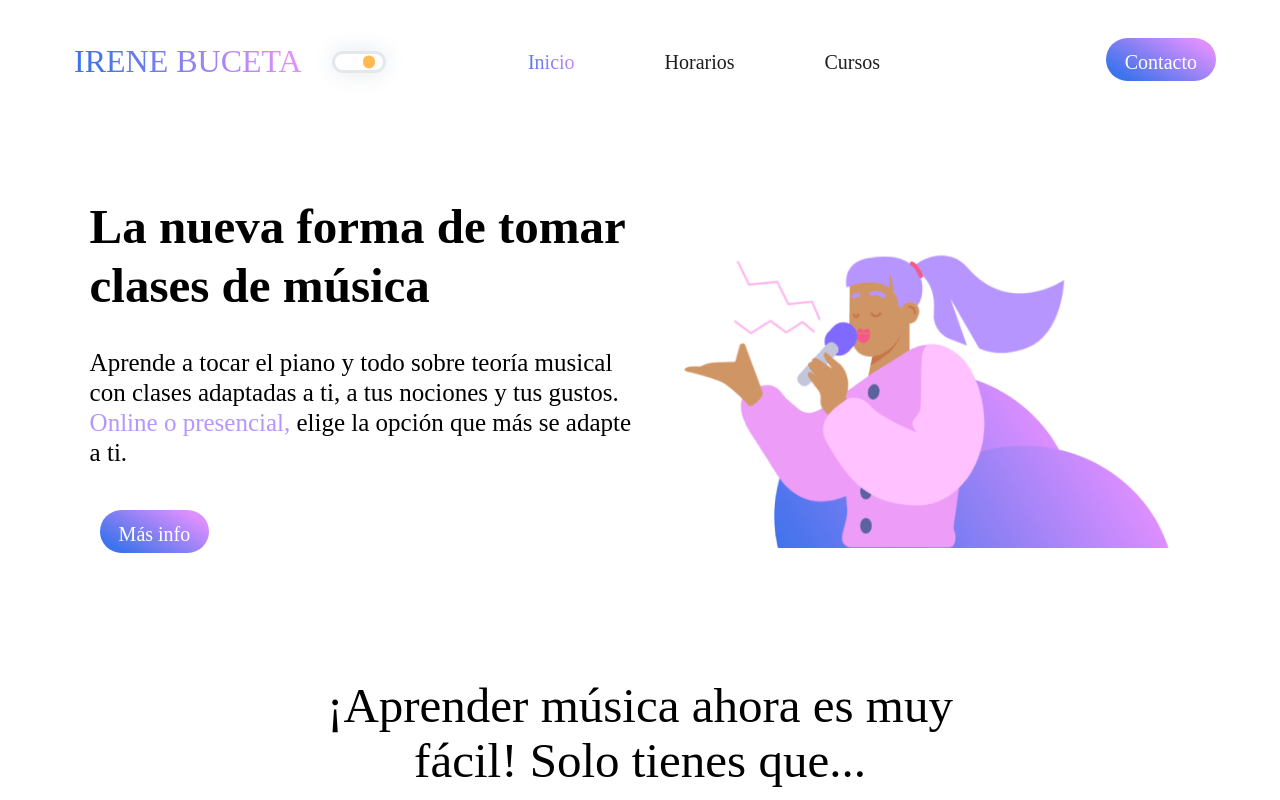
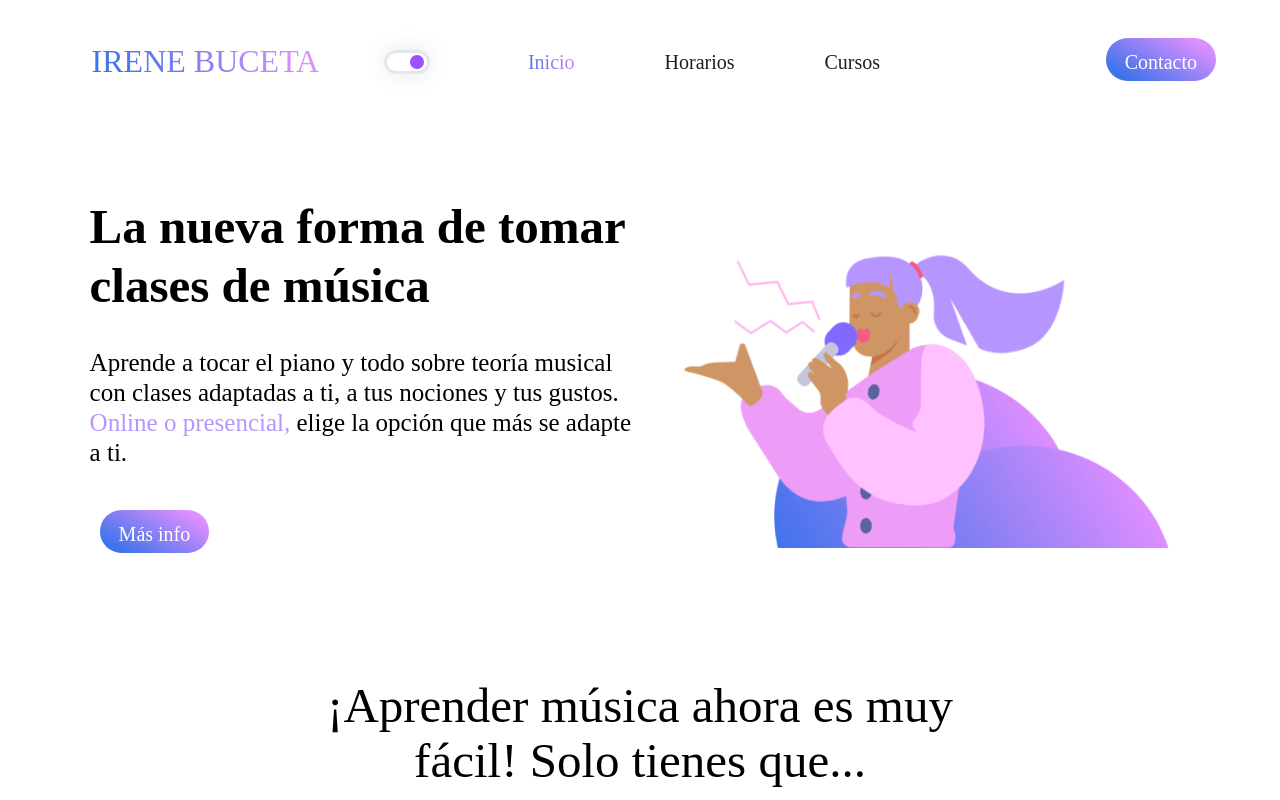
Before and after one commit to ireneBuz/clases, a Vue app: page / in a window 1280 px wide. Shown: the top 800 px of the page. Built offline with nearby package versions, Linux system fonts and the light colour scheme; some icons are missing; a web font is replaced by a local one.

Commit message:
light theme

```diff
--- a/src/components/ContactForm.vue
+++ b/src/components/ContactForm.vue
@@ -31,17 +31,20 @@ const submitForm = async () => {
 
 </script>
 <template>
+    <div :class="{ 'dark-mode': isDarkMode }">
         <div class="contact-title">
             <h3 data-text="Contacto">Contacto</h3>
 
-        <p v-if="!submittedForm">Llámame al <a href="tel:654140710">654 14 07 10</a> ó completa la información para ponerte
+            <p v-if="!submittedForm">Llámame al <a href="tel:654140710">654 14 07 10</a> ó completa la información para
+                ponerte
                 en contacto</p>
         </div>
         <form v-if="!submittedForm" @submit.prevent="submitForm" class="form-group">
             <div class="contact-name">
                 <h4>Nombre*</h4>
                 <label>
-                <input v-model="formData.name" type="text" name="name" class="form-style" placeholder="Introduce tu nombre">
+                    <input v-model="formData.name" type="text" name="name" class="form-style"
+                        placeholder="Introduce tu nombre">
                 </label>
             </div>
 
@@ -56,7 +59,8 @@ const submitForm = async () => {
                 <div class="contact-phone">
                     <h4>Teléfono*</h4>
                     <label>
-                    <input v-model="formData.phone" type="phone number" name="phone" class="form-style" placeholder="+34">
+                        <input v-model="formData.phone" type="phone number" name="phone" class="form-style"
+                            placeholder="+34">
                     </label>
                 </div>
             </div>
@@ -74,6 +78,7 @@ const submitForm = async () => {
         <div v-if="submittedForm" class="contact-submitted-message">
             <h4>Gracias por tu interés {{ formData.name }} </h4>
             <p>¡Me pondré en contacto contigo en la mayor brevedad posible!</p>
+        </div>
     </div>
 </template>
 
@@ -165,7 +170,16 @@ const submitForm = async () => {
     font-family: 'Founders-Grotesk-light';
     font-size: 16px;
     width: 100%;
+}
 
+.dark-mode .form-style {
+    background-color: #707070;
+    color: white
+}
+
+.dark-mode .form-style::placeholder {
+    color: rgb(232, 187, 255);
+    /* Set the placeholder color for dark mode */
 }
 
 .form-group h4 {
@@ -186,7 +200,6 @@ const submitForm = async () => {
 
 input,
 textarea {
-
     padding-right: 0 !important;
     padding-left: 0 !important;
     text-indent: 10px
@@ -228,7 +241,6 @@ textarea {
 
 
 
-
 @media (max-width: 900px) {
     .contact-title h3 {
         background-size: 80%;
--- a/src/components/Footer.vue
+++ b/src/components/Footer.vue
@@ -7,7 +7,7 @@ import linkedInIcon from '/linkedInIcon.svg'
 
 <template>
     <header>
-        <div class="footer">
+        <div class="footer" :class="{ 'dark-mode': isDarkMode }">
             <div class="footer-div">
                 <div>
                     <p><span>Irene Buceta</span> ⓒ 2023. All Rights Reserved</p>
@@ -48,7 +48,14 @@ import linkedInIcon from '/linkedInIcon.svg'
 
 }
 
+.dark-mode .footer .footer-div img {
+    filter: invert(100%);
+}
 
+.dark-mode .footer {
+    background-color: #262626;
+    color: #e6e6e6;
+}
 
 @media (max-width: 870px) {
     .footer {
--- a/src/components/Hero.vue
+++ b/src/components/Hero.vue
@@ -92,6 +92,10 @@ const leave = (el, done) => {
     border-radius: 40px;
 }
 
+.dark-mode .modal-content {
+    background-color: #434343;
+    color: #e6e6e6;
+}
 
 .close {
     display: flex;
--- a/src/components/HomeCards.vue
+++ b/src/components/HomeCards.vue
@@ -161,6 +161,8 @@ onMounted(() => {
     width: 15px;
 }
 
+
+
 @media (max-width: 870px) {
     .home-cards .home-cards-single {
         width: 31%;
--- a/src/components/Navigation.vue
+++ b/src/components/Navigation.vue
@@ -77,7 +77,7 @@ const leaveForm = (el, done) => {
     });
 };
 
-const { isDarkMode, toggleDarkMode } = defineProps(['isDarkMode', 'toggleDarkMode']);
+const { toggleDarkMode } = defineProps(['toggleDarkMode']);
 
 
 
@@ -92,7 +92,6 @@ const { isDarkMode, toggleDarkMode } = defineProps(['isDarkMode', 'toggleDarkMod
                     <RouterLink to="/" :class="{ 'active-link': $route.path === '/' }">
                         <p>IRENE BUCETA</p>
                     </RouterLink>
-
                 </div>
 
                 <label class="mode-light">
@@ -107,9 +106,11 @@ const { isDarkMode, toggleDarkMode } = defineProps(['isDarkMode', 'toggleDarkMod
                         </div>
                     </div>
                 </label>
+
                 <div class="menu-icon" :class="{ 'with-shadow': isMenuOpen }" @click="toggleMenu">
                     <img :src="menuIconSource" alt="Hamburger Menu">
                 </div>
+
             </div>
 
             <div class="nav-links">
@@ -169,44 +170,41 @@ const { isDarkMode, toggleDarkMode } = defineProps(['isDarkMode', 'toggleDarkMod
 <style scoped>
 .mode-light {
     margin-left: 20px;
-
 }
 
 .toggle-checkbox {
     position: absolute;
     opacity: 0;
-
 }
 
 .toggle-slot {
     cursor: pointer;
-
     position: relative;
-    height: 1em;
-    width: 3em;
+    height: 18px;
+    width: 40px;
     border: 3px solid #e4e7ec;
-    border-radius: 10em;
+    border-radius: 18px;
     background-color: white;
     box-shadow: 0px 0px 25px #e4e7ec;
     transition: background-color 250ms;
 }
 
-.toggle-checkbox:checked~.toggle-slot {
+.dark-mode .toggle-slot {
     background-color: #374151;
 }
 
 .toggle-button {
-    transform: translate(1.75em, 0.1em);
+    transform: translate(23px, 2px);
     position: absolute;
-    height: 0.8em;
-    width: 0.8em;
+    height: 14px;
+    width: 14px;
     border-radius: 50%;
     background-color: #ffeccf;
-    box-shadow: inset 0px 0px 0px 0.75em #ffbb52;
-    transition: background-color 250ms, border-color 250ms, transform 500ms cubic-bezier(.26, 2, .46, .71);
+    box-shadow: inset 0px 0px 0px 0.75em #9a52ff;
+    transition: background-color 250ms, border-color 250ms, transform 500ms cubic-bezier(0.26, 2, 2, .71);
 }
 
-.toggle-checkbox:checked~.toggle-slot .toggle-button {
+.dark-mode .toggle-slot .toggle-button {
     background-color: #485367;
     box-shadow: inset 0px 0px 0px 0.75em white;
     transform: translate(0.2em, 0.1em);
@@ -214,56 +212,39 @@ const { isDarkMode, toggleDarkMode } = defineProps(['isDarkMode', 'toggleDarkMod
 
 .sun-icon {
     position: absolute;
-    height: 0.8em;
-    width: 0.8em;
-    color: #ffbb52;
+    height: 14px;
+    width: 14px;
+    color: #9a52ff;
 }
 
 .sun-icon-wrapper {
     position: absolute;
-    height: 1em;
-    width: 1em;
+    height: 14px;
+    width: 14px;
     opacity: 1;
-    transform: translate(0.2em, 0.1em) rotate(15deg);
-    transform-origin: 50% 50%;
-    transition: opacity 150ms, transform 500ms cubic-bezier(.26, 2, .46, .71);
+    transform: translate(-3px, 0px) rotate(15deg);
 }
 
-.toggle-checkbox:checked~.toggle-slot .sun-icon-wrapper {
-    opacity: 0;
-    transform: translate(3em, 2em) rotate(0deg);
-}
 
 .moon-icon {
     position: absolute;
-    height: 0.8em;
-    width: 0.8em;
+    height: 14px;
+    width: 14px;
     color: white;
 }
 
 .moon-icon-wrapper {
-    position: absolute;
-    height: 0.8em;
-    width: 0.8em;
     opacity: 0;
-    transform: translate(1em, 1em) rotate(0deg);
-    transform-origin: 50% 50%;
-    transition: opacity 150ms, transform 500ms cubic-bezier(.26, 2.5, .46, .71);
 }
 
-.toggle-checkbox:checked~.toggle-slot .moon-icon-wrapper {
+.dark-mode .toggle-slot .moon-icon-wrapper {
     opacity: 1;
-    transform: translate(1.8em, 0.05em) rotate(-15deg);
+    transform: translate(1px, 3px) rotate(-15deg);
 }
 
 
 
-.dark-mode {
-    /* Footer dark mode styles go here */
-    background-color: #151515;
-    color: #e6e6e6;
-}
-
+.dark-mode,
 .dark-mode a {
     color: #e6e6e6;
 }
@@ -282,8 +263,10 @@ section {
     top: 0;
     width: 100%;
     height: 100vh;
-    background-color: rgba(0, 0, 0, 0.3);
 }
+
+
+
 
 .modal-content {
     background-color: #ffffff;
@@ -292,6 +275,11 @@ section {
     width: 47.25rem;
     height: 43.0625rem;
     border-radius: 40px;
+}
+
+.dark-mode .modal-content {
+    background-color: #434343;
+    color: #e6e6e6;
 }
 
 
@@ -320,6 +308,7 @@ section {
 
 .nav-container-mini {
     display: flex;
+    justify-content: space-around;
     align-items: center;
     text-align: start;
     margin-left: 5%;
@@ -423,7 +412,7 @@ nav .contacto a:hover {
     }
 }
 
-@media (max-width: 870px) {
+@media (max-width: 950px) {
 
     .nav-container-mini {
         display: flex;
--- a/src/views/MusicalTheoryClassesView.vue
+++ b/src/views/MusicalTheoryClassesView.vue
@@ -32,7 +32,7 @@ const leave = (el, done) => {
 </script>
 
 <template>
-  <section id="teoria-musical">
+  <section id="teoria-musical" :class="{ 'dark-mode': isDarkMode }">
     <transition @enter="enter" @leave="leave">
       <div v-if="showModal" @close="closeModal">
         <div class='modal'>
@@ -97,6 +97,11 @@ const leave = (el, done) => {
   width: 47.25rem;
   height: 43.0625rem;
   border-radius: 40px;
+}
+
+.dark-mode .modal-content {
+  background-color: #434343;
+  color: #e6e6e6;
 }
 
 
@@ -186,6 +191,11 @@ section {
   color: #FFF;
   -webkit-text-fill-color: white;
   background: linear-gradient(60deg, #3D73EB 13.4%, #DE8FFF 86.6%);
+}
+
+.dark-mode h2,
+.dark-mode p {
+  color: #e6e6e6;
 }
 
 @media (max-width:900px) {
--- a/src/views/PianoClassesView.vue
+++ b/src/views/PianoClassesView.vue
@@ -33,7 +33,7 @@ const leave = (el, done) => {
 </script>
 
 <template>
-  <section id="clases-piano">
+  <section id="clases-piano" :class="{ 'dark-mode': isDarkMode }">
 
     <transition @enter="enter" @leave="leave">
       <div v-if="showModal" @close="closeModal">
@@ -105,6 +105,10 @@ const leave = (el, done) => {
   border-radius: 40px;
 }
 
+.dark-mode .modal-content {
+  background-color: #434343;
+  color: #e6e6e6;
+}
 
 .close {
   display: flex;
@@ -200,7 +204,10 @@ section {
   background: linear-gradient(60deg, #3D73EB 13.4%, #DE8FFF 86.6%);
 }
 
-
+.dark-mode h2,
+.dark-mode p {
+  color: #e6e6e6;
+}
 
 @media (max-width:900px) {
   .modal-content {
--- a/src/views/ScheduleView.vue
+++ b/src/views/ScheduleView.vue
@@ -5,7 +5,7 @@ import scheduleBackground2 from '/scheduleBackground2.svg'
 </script>
 
 <template>
-  <section id="horarios">
+  <section id="horarios" :class="{ 'dark-mode': isDarkMode }">
     <div class="schedule-relative">
       <div class="schedule-info">
         <h2>
@@ -96,6 +96,10 @@ section {
   margin-top: -30px;
 }
 
+.dark-mode h2,
+.dark-mode p {
+  color: #e6e6e6;
+}
 
 @media (max-width: 870px) {
 
```
Lines whose indentation alone changed are shown as unchanged.
